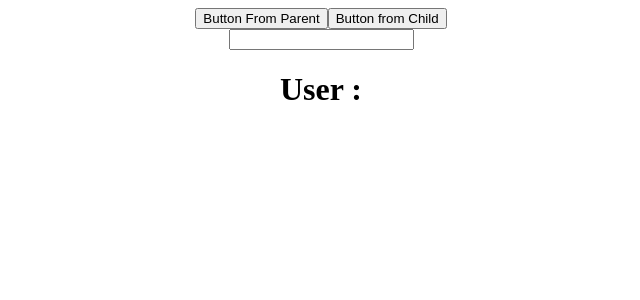
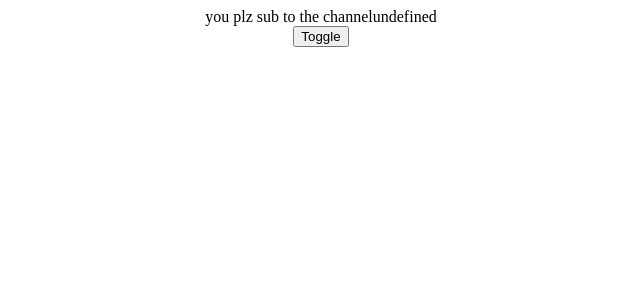
Before and after one commit to shirin-nazari/react-hook, a React (Create React App) app: page / in a window 1280 px wide. Shown: the top 300 px of the page, without its empty margins (319-959 px from the left). Built offline with nearby package versions, Linux system fonts and the light colour scheme.

Commit message:
add callback

```diff
--- a/src/App.js
+++ b/src/App.js
@@ -1,8 +1,10 @@
 import './App.css';
+import CallbackTutorial from './useCallback/CallbackTutorial';
 import ContextTutorial from './useContext/ContextTutorial';
 import EffectTutorial from './useEffect/EffectTutorial';
 import ImperativeHandleTutorial from './useImperativeHandle/ImperativeHandleTutorial';
 import LayoutEffectTutorial from './useLayoutEffect/LayoutEffectTutorial';
+import MemoTutorial from './useMemo/MemoTutorial';
 import ReducerTutorial from './useReducer/ReducerTutorial';
 import RefTutorial from './useRef/RefTutorial';
 import StateTutorial from './useState/StateToturial';
@@ -15,8 +17,10 @@ function App() {
       <EffectTutorial />
       <RefTutorial /> */}
       {/* <LayoutEffectTutorial /> */}
-      <ImperativeHandleTutorial />
-      <ContextTutorial />
+      {/* <ImperativeHandleTutorial /> */}
+      {/* <ContextTutorial /> */}
+      {/* <MemoTutorial /> */}
+      <CallbackTutorial />
     </div>
   );
 }
--- /dev/null
+++ b/src/useCallback/CallbackTutorial.js
@@ -0,0 +1,23 @@
+import React, { useCallback, useState } from 'react'
+import axios from 'axios'
+import Child from './Child';
+
+
+function CallbackTutorial() {
+    const [toggle, setToggle] = useState(false)
+    const [data, setData] = useState('you plz sub to the channel');
+    // This is useful when passing callbacks to optimized child components that rely on reference equality to prevent unnecessary renders
+    const returnComment = useCallback((name) => {
+        return data + name
+    }, [data])
+    return (
+        <div>
+            <Child returnComment={returnComment} />
+
+            <button onClick={() => { setToggle(!toggle) }}>Toggle</button>
+            {toggle && <h1>Toggle</h1>}
+        </div>
+    )
+}
+
+export default CallbackTutorial
--- /dev/null
+++ b/src/useCallback/Child.js
@@ -0,0 +1,14 @@
+import React, { useEffect } from 'react'
+
+function Child({ returnComment }) {
+    useEffect(() => {
+        console.log('FUNCTION IS CALLED');
+    }, [returnComment])
+    return (
+        <div>
+            {returnComment()}
+        </div>
+    )
+}
+
+export default Child
--- /dev/null
+++ b/src/useMemo/MemoTutorial.js
@@ -0,0 +1,36 @@
+import axios from 'axios'
+import { useEffect, useMemo, useState } from 'react'
+const MemoTutorial = () => {
+    const [data, setData] = useState('')
+    const [toggle, setToggle] = useState(false)
+
+    useEffect(() => {
+        axios.get("https://jsonplaceholder.typicode.com/comments").then(res => setData(res.data))
+    }, [])
+    const findLongsName = (comments) => {
+        if (!comments) return null
+        let longsName = ''
+        for (let item = 0; item < comments.length; item++) {
+            let currentName = comments[item].name;
+            if (currentName.length > longsName.length) {
+                longsName = currentName
+            }
+        }
+        console.log('THIS WAS COMPUTED');
+        return longsName
+    }
+    const getLongesName = useMemo(() => { findLongsName(data) }, [data])
+    return (
+        <div>
+            {/* if we don`t use useMemo every time in toggle is change data and use effect it rerender  */}
+            {/* if any time clicked in button toggle render function findLongsName */}
+            {/* <div>{findLongsName(data)}</div> */}
+            {/* useMemo will only recompute the memoized value when one of the dependencies has changed.  */}
+            <div>{getLongesName}</div>
+
+            <button onClick={() => { setToggle(!toggle) }}>Toggle</button>
+            {toggle && <h1>Toggle</h1>}
+        </div>
+    )
+}
+export default MemoTutorial
```
